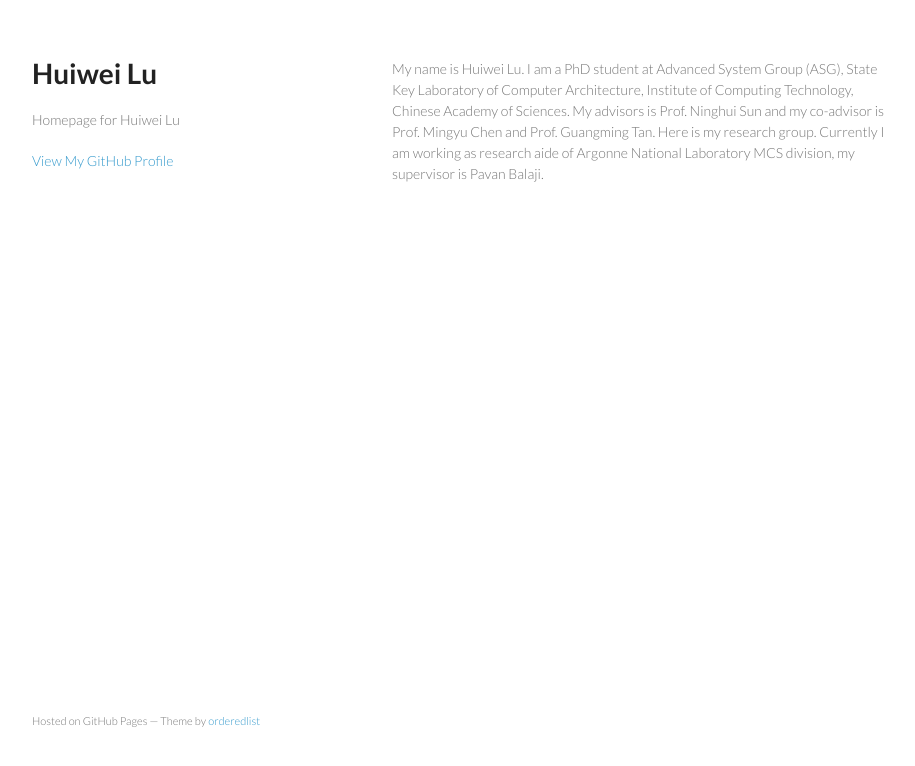
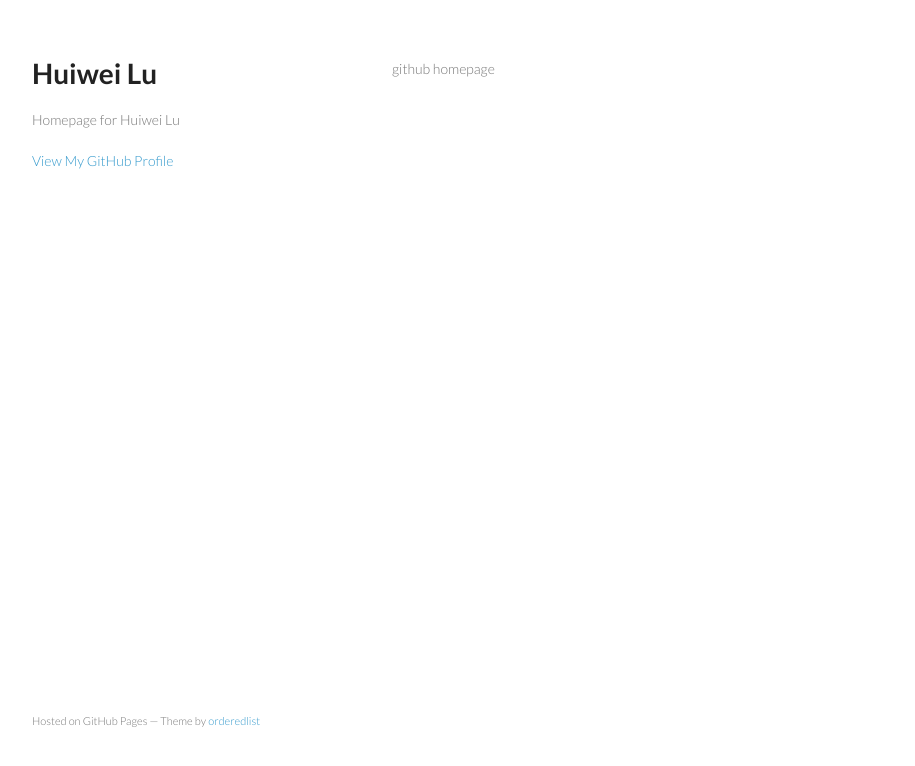
Before and after one commit to lvhuiwei/lvhuiwei.github.com, a plain HTML site: page index.html in a window 1280 px wide. Shown: the whole page, without its empty margins (178-1093 px from the left). Drawn offline with Linux system fonts and the light colour scheme.

Commit message:
Update index.html

```diff
--- a/index.html
+++ b/index.html
@@ -23,7 +23,7 @@
 
       </header>
       <section>
-        <p>My name is Huiwei Lu. I am a PhD student at Advanced System Group (ASG), State Key Laboratory of Computer Architecture, Institute of Computing Technology, Chinese Academy of Sciences. My advisors is Prof. Ninghui Sun and my co-advisor is Prof. Mingyu Chen and Prof. Guangming Tan. Here is my research group. Currently I am working as research aide of Argonne National Laboratory MCS division, my supervisor is Pavan Balaji.</p>
+        <p>github homepage</p>
       </section>
       <footer>
         <p><small>Hosted on GitHub Pages &mdash; Theme by <a href="https://github.com/orderedlist">orderedlist</a></small></p>
```
